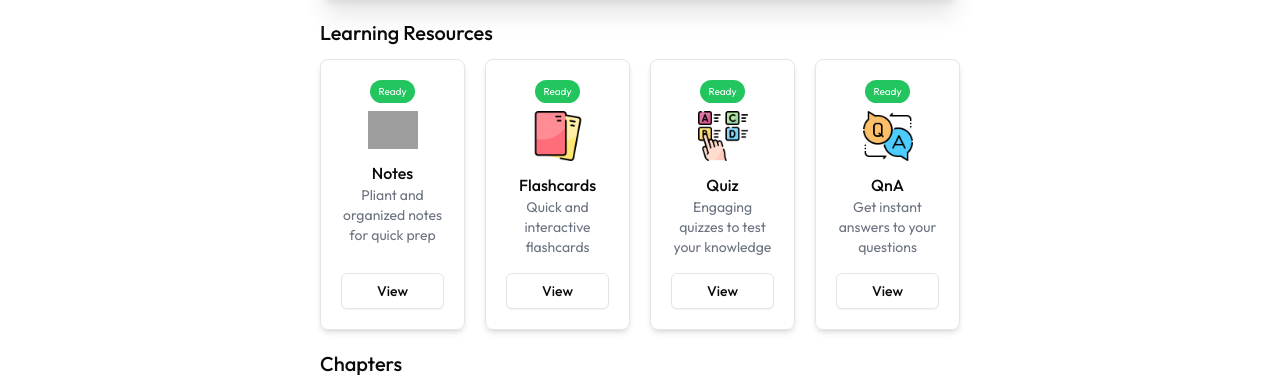
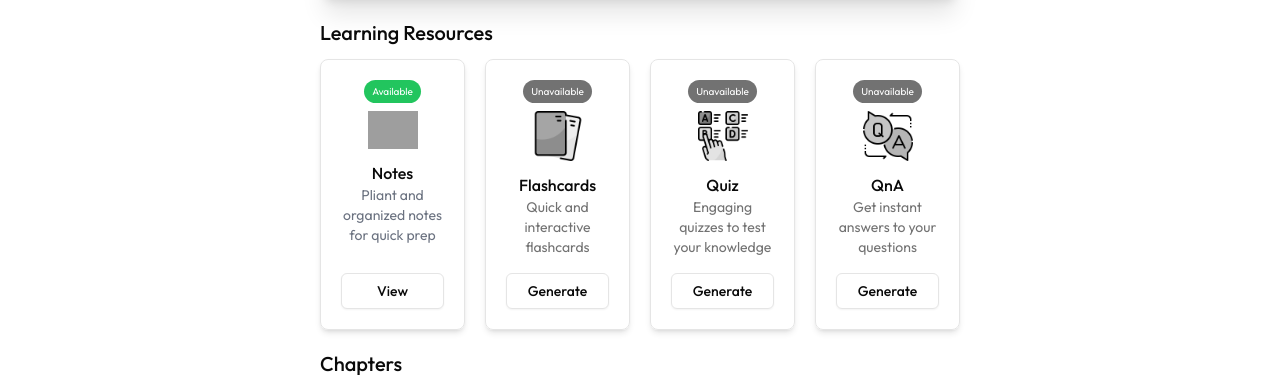
Before and after one commit to Vivek-736/AI-learning-hub, a Next.js app: page /course/1 in a window 1280 px wide. Shown: the part 233-613 px from the top of the page. Built offline with nearby package versions, Linux system fonts and the light colour scheme; no server answers; the database is empty; grey boxes are pictures that could not be loaded.

Commit message:
updated the type for UI after hitting the post request to generate notes for the course

```diff
--- a/app/api/courses/route.ts
+++ b/app/api/courses/route.ts
@@ -10,7 +10,7 @@ export async function POST(req: Request) {
     .select()
     .from(STUDY_MATERIAL_TABLE)
     .where(eq(STUDY_MATERIAL_TABLE.createdBy, createdBy))
-    .orderBy(desc(STUDY_MATERIAL_TABLE.id));
+    .orderBy(desc(STUDY_MATERIAL_TABLE.courseId));
 
   return NextResponse.json({ result: result });
 }
@@ -18,11 +18,11 @@ export async function POST(req: Request) {
 export async function GET(req: Request) {
   const reqUrl = req.url;
   const { searchParams } = new URL(reqUrl);
-  const id = searchParams?.get("id");
+  const courseId = searchParams?.get("courseId");
 
-  if (!id) {
+  if (!courseId) {
     return NextResponse.json(
-      { error: "courseId is required" },
+      { error: "coursecourseId is required" },
       { status: 400 }
     );
   }
@@ -30,7 +30,7 @@ export async function GET(req: Request) {
   const course = await db
     .select()
     .from(STUDY_MATERIAL_TABLE)
-    .where(eq(STUDY_MATERIAL_TABLE.id, Number(id)));
+    .where(eq(STUDY_MATERIAL_TABLE.courseId, courseId));
 
   return NextResponse.json({ result: course[0] });
 }
--- a/app/course/[id]/page.tsx
+++ b/app/course/[courseId]/page.tsx
@@ -9,7 +9,7 @@ import React, { useEffect, useState } from 'react'
 
 const page = () => {
     // eslint-disable-next-line react-hooks/rules-of-hooks
-    const { id } = useParams();
+    const { courseId } = useParams();
     // eslint-disable-next-line react-hooks/rules-of-hooks
     const [course, setCourse] = useState();
 
@@ -20,7 +20,7 @@ const page = () => {
     }, [])
 
     const GetCourse = async () => {
-      const result = await axios.get(`/api/courses?id=${id}`);
+      const result = await axios.get(`/api/courses?courseId=${courseId}`);
       console.log(result);
       setCourse(result.data.result);
     }
@@ -30,7 +30,7 @@ const page = () => {
         <DashboardHeader />
         <div className='mx-10 md:mx-36 lg:px-44 mt-10'>
           <CourseIntro course={course} />
-          <LearningResourceSec />
+          <LearningResourceSec courseId={courseId} />
           <ChapterList course={course} />
         </div>
       </div>
--- a/app/create/page.tsx
+++ b/app/create/page.tsx
@@ -36,7 +36,7 @@ const Create = () => {
   };
 
   const GenerateCourseOutline = async () => {
-    const courseId = uuidv4(); // Generate UUID using uuid library
+    const courseId = uuidv4();
     setLoading(true);
     try {
       const result = await axios.post("/api/generate-course-outline", {
--- a/components/course/LearningCardItem.tsx
+++ b/components/course/LearningCardItem.tsx
@@ -1,27 +1,51 @@
 /* eslint-disable @typescript-eslint/no-explicit-any */
 "use client";
-import Image from 'next/image';
-import React from 'react'
-import { Button } from '../ui/button';
+import Image from "next/image";
+import React from "react";
+import { Button } from "../ui/button";
 
 interface LearningCardItemProps {
   item: any;
+  studyTypeContent: any;
 }
 
-const LearningCardItem = ({item}: LearningCardItemProps) => {
+const LearningCardItem = ({
+  item,
+  studyTypeContent,
+}: LearningCardItemProps) => {
   return (
-        <div className='border shadow-md rounded-lg p-5 flex flex-col items-center h-full'>
-            <h2 className='p-1 px-2 bg-green-500 text-white rounded-full text-[10px] mb-2'>Ready</h2>
+    <div
+      className={`border shadow-md rounded-lg p-5 flex flex-col items-center h-full ${
+        studyTypeContent?.[item.type]?.length == null && "grayscale"
+      }`}
+    >
+      {studyTypeContent?.[item.type]?.length == null ? (
+        <h2 className="p-1 px-2 bg-gray-500 text-white rounded-full text-[10px] mb-2">
+          Unavailable
+        </h2>
+      ) : (
+        <h2 className="p-1 px-2 bg-green-500 text-white rounded-full text-[10px] mb-2">
+          Available
+        </h2>
+      )}
       <Image src={item.icon} alt={item.name} width={50} height={50} />
-            <h2 className='font-medium mt-3'>{item.name}</h2>
-            <p className='text-gray-500 mb-4 text-center text-sm flex-grow'>{item.desc}</p>
-            <div className='mt-auto w-full'>
-                <Button variant={"outline"} className='w-full'>
+      <h2 className="font-medium mt-3">{item.name}</h2>
+      <p className="text-gray-500 mb-4 text-center text-sm flex-grow">
+        {item.desc}
+      </p>
+      <div className="mt-auto w-full">
+        {studyTypeContent?.[item.type]?.length == null ? (
+          <Button variant={"outline"} className="w-full">
+            Generate
+          </Button>
+        ) : (
+          <Button variant={"outline"} className="w-full">
             View
           </Button>
+        )}
       </div>
     </div>
-    )
-}
+  );
+};
 
-export default LearningCardItem
+export default LearningCardItem;
--- a/components/course/LearningResourceSec.tsx
+++ b/components/course/LearningResourceSec.tsx
@@ -1,45 +1,71 @@
 "use client";
-import React from "react";
+import React, { useEffect, useState } from "react";
 import LearningCardItem from "./LearningCardItem";
+import axios from "axios";
 
-const LearningResourceSec = () => {
+interface LearningResourceSecProps {
+  // eslint-disable-next-line @typescript-eslint/no-explicit-any
+  courseId: any;
+}
+
+const LearningResourceSec = ({ courseId }: LearningResourceSecProps) => {
+  const [studyTypeContent, setStudyTypeContent] = useState();
+
   const LearningList = [
     {
       name: "Notes",
       desc: "Pliant and organized notes for quick prep",
       icon: "/notes.png",
       path: "/notes",
+      type: "notes"
     },
     {
       name: "Flashcards",
       desc: "Quick and interactive flashcards",
       icon: "/flashcards.png",
       path: "/flashcards",
+      type: "flashcard"
     },
     {
       name: "Quiz",
       desc: "Engaging quizzes to test your knowledge",
       icon: "/quiz.png",
       path: "/quiz",
+      type: "quiz"
     },
     {
       name: "QnA",
       desc: "Get instant answers to your questions",
       icon: "/QnA.png",
       path: "/qa",
+      type: "qa"
     },
   ];
+
+  useEffect(() => {
+    GetLearningList();
+  });
+
+  const GetLearningList = async () => {
+    const result = await axios.post("/api/study-type", {
+      courseId: courseId,
+      studyType: "ALL",
+    });
+
+    console.log(result?.data);
+    setStudyTypeContent(result.data);
+  };
 
   return (
     <div className="mt-5">
       <h2 className="font-medium text-xl">Learning Resources</h2>
       <div className="grid grid-cols-2 md:grid-cols-4 gap-5 mt-3">
         {LearningList.map((item, index) => (
-                    <LearningCardItem key={index} item={item} />
+          <LearningCardItem key={index} item={item} studyTypeContent={studyTypeContent} />
         ))}
       </div>
     </div>
-    )
+  );
 };
 
 export default LearningResourceSec;
--- a/components/dashboard/CourseItem.tsx
+++ b/components/dashboard/CourseItem.tsx
@@ -35,7 +35,7 @@ const CourseItem = ({ course }: CourseItemProps) => {
             Generating...
           </h2>
         ) : (
-          <Link href={`/course/${course?.id}`}>
+          <Link href={`/course/${course?.courseId}`}>
             <Button>View</Button>
           </Link>
         )}
```
Lines whose indentation alone changed are shown as unchanged.
